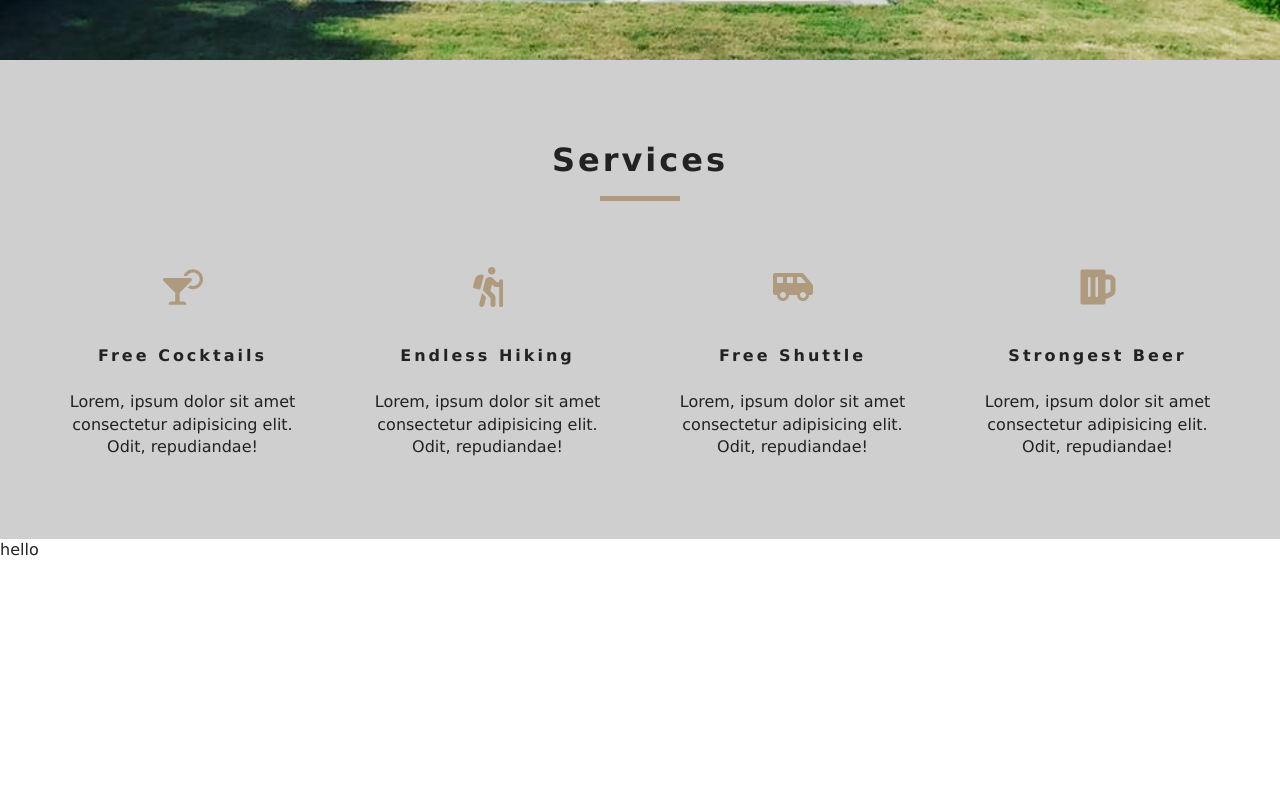
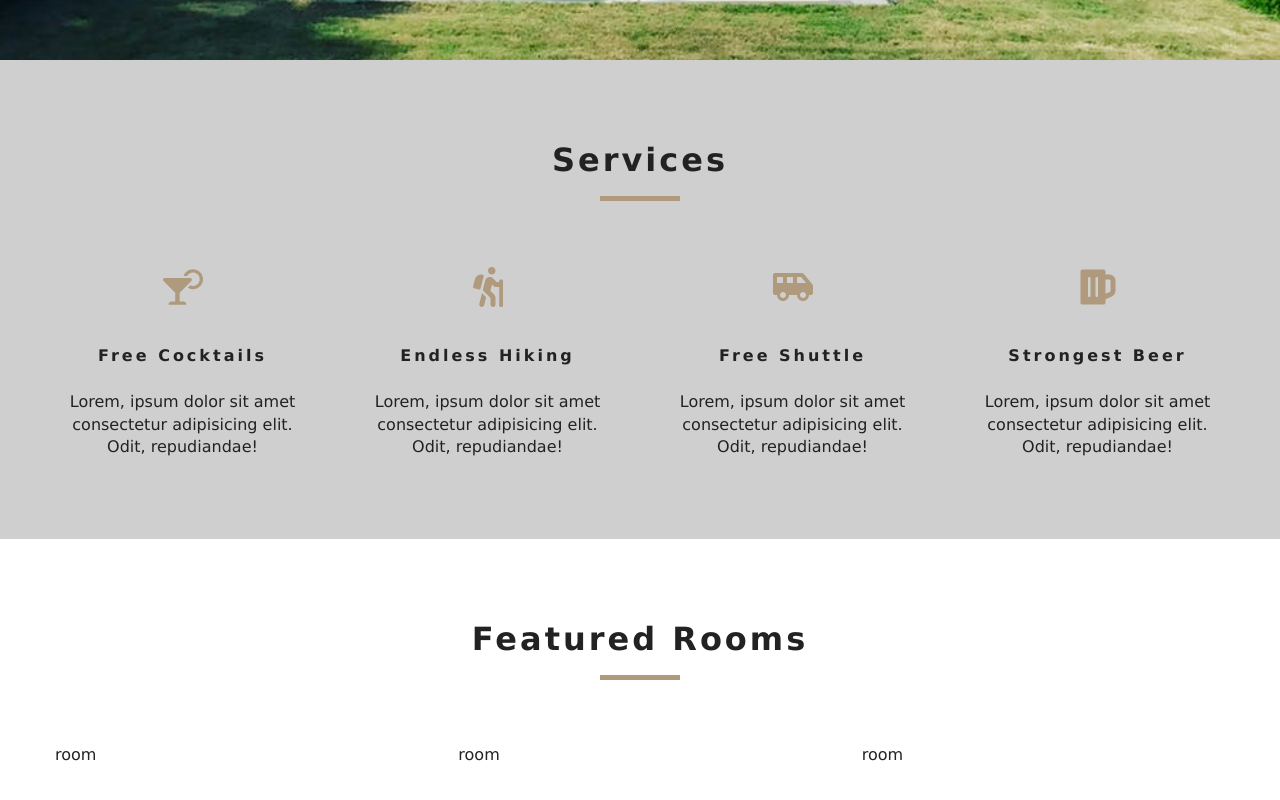
Before and after one commit to everlasting-neverness/hotel-reservation, a React (Create React App) app: page / in a window 1280 px wide. Shown: the part 740-1540 px from the top of the page. Before the commit the page ends 1301 px from the top, so only its background shows below. Built offline with nearby package versions, Linux system fonts and the light colour scheme.

Commit message:
update components

```diff
--- a/src/components/FeaturedRooms.js
+++ b/src/components/FeaturedRooms.js
@@ -1,16 +1,23 @@
-import React, { Component } from 'react'
-import { RoomContext } from "../context";
-
+import React, { Component } from 'react';
+import { RoomContext } from '../context';
+import Title from './Title';
+import Loading from './Loading';
+import Room from './Room';
 export default class FeaturedRooms extends Component {
     static contextType = RoomContext;
 
     render() {
-        const value = this.context;
+        let { loading, featuredRooms: rooms } = this.context;
+
+        rooms = rooms.map(room => <Room key={room.id} room={room} />);
 
         return (
-            <div>
-                {value}
-            </div>
-        )
+            <section className='featured-rooms'>
+                <Title title='Featured rooms' />
+                <div className='featured-rooms-center'>
+                    {loading ? <Loading /> : rooms}
+                </div>
+            </section>
+        );
     }
 }
--- /dev/null
+++ b/src/components/Loading.js
@@ -0,0 +1,11 @@
+import React from 'react';
+import loadingGif from '../images/gif/loading-arrow.gif';
+
+export default function Loading() {
+    return (
+        <div className='loading'>
+            <h4>rooms data loading...</h4>
+            <img src={loadingGif} alt='' />
+        </div>
+    );
+}
--- /dev/null
+++ b/src/components/Room.js
@@ -0,0 +1,9 @@
+import React from 'react'
+
+export default function Room() {
+    return (
+        <div>
+            room
+        </div>
+    )
+}
--- a/src/context.js
+++ b/src/context.js
@@ -33,7 +33,7 @@
 
     render() {
         return (
-            <RoomContext.Provider value={'hello'}>
+            <RoomContext.Provider value={{ ...this.state }}>
                 {this.props.children}
             </RoomContext.Provider>
         );
```
